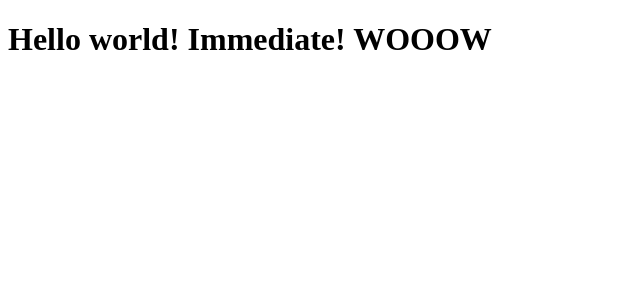
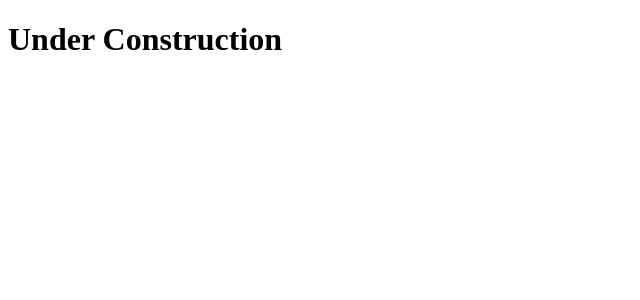
Before and after one commit to ramirlm/tabnews-clone, a Next.js app: page / in a window 1280 px wide. Shown: the top 300 px of the page, without its empty margins (0-640 px from the left). Built offline with nearby package versions, Linux system fonts and the light colour scheme.

Commit message:
fix: fixing h1 title for `index.js`

```diff
--- a/pages/index.js
+++ b/pages/index.js
@@ -1,5 +1,5 @@
-function Home () {
-    return <h1>Hello world! Immediate! WOOOW</h1>
+function Home() {
+  return <h1>Under Construction</h1>;
 }
 
 export default Home;
```
